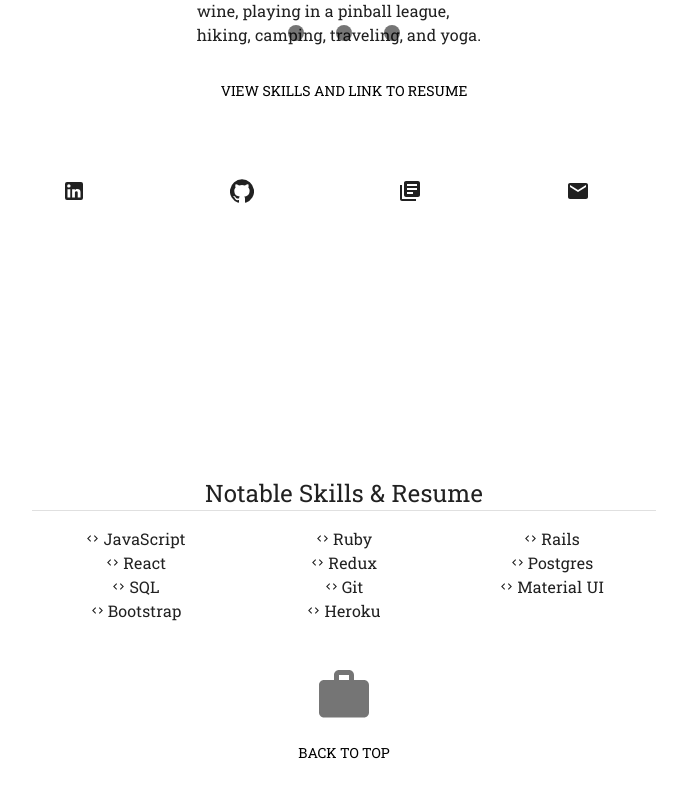
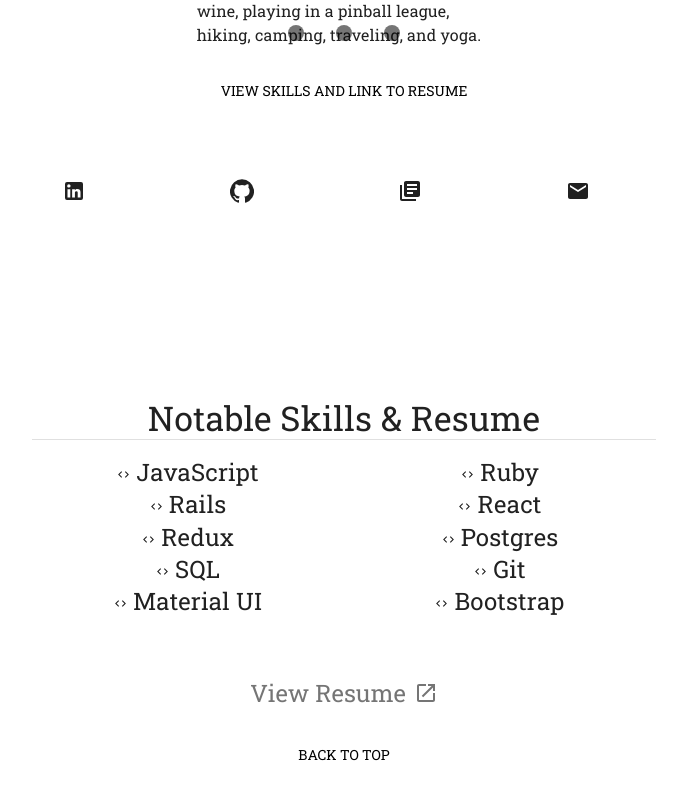
Before and after one commit to djtaylor8/my-portfolio, a React (Create React App) app: page /about in a window 1280 px wide. Shown: the part 574-1374 px from the top of the page, without its empty margins (314-1001 px from the left). Built offline with nearby package versions, Linux system fonts and the light colour scheme.

Commit message:
reorganize files, change styling of about

```diff
--- a/src/App.js
+++ b/src/App.js
@@ -5,7 +5,7 @@ import { createTheme, ThemeProvider } from '@mui/material/styles';
 import CssBaseline from '@mui/material/CssBaseline';
 import NavBar from './components/navigation/NavBar';
 import Welcome from './components/Welcome';
-import About from './components/About';
+import About from './components/about/About';
 import ProjectIndex from './components/projects/ProjectIndex';
 import ProjectShow from './components/projects/ProjectShow';
 import Footer from './components/navigation/Footer';
--- a/src/components/About.js
+++ b/src/components/about/About.js
@@ -4,10 +4,9 @@ import { Grid, Typography, Divider, IconButton, Button } from '@material-ui/core
 import { Avatar } from '@mui/material';
 import NavigateBeforeIcon from '@material-ui/icons/NavigateBefore';
 import NavigateNextIcon from '@material-ui/icons/NavigateNext';
-import Image from '../static/images/IMG_6865.png';
-import Skills from '../Skills';
-import WorkIcon from '@material-ui/icons/Work';
-import Tooltip from '@mui/material/Tooltip';
+import Image from '../../static/images/IMG_6865.png';
+import Skills from './Skills';
+import LaunchIcon from '@material-ui/icons/Launch';import Tooltip from '@mui/material/Tooltip';
 import { Link, Element, animateScroll as scroll } from 'react-scroll'
 
 const About = (props) => {
@@ -22,7 +21,7 @@ const About = (props) => {
     return (
         <div>
          <Grid container spacing={4} direction='column' style={{display: 'flex', margin: '0 auto', marginTop: '2px', marginLeft: '2px', marginBottom: '2rem', alignItems: 'center', justifyContent: 'center' }}>
-            <Grid item sm={6} style={{ marginBottom: '20rem' }} >
+            <Grid item sm={6} style={{ marginBottom: '15rem' }} >
             <Typography variant='h4' align='center'>About Me</Typography>
             <Divider style={{ marginBottom: '1rem', background: mode === 'dark' ? 'rgba(255, 255, 255, 0.12)' : 'rgba(0,0,0,0.12)' }}/>
             <Carousel
@@ -45,14 +44,12 @@ const About = (props) => {
         </Grid>
         <Grid item sm={6} style={{ marginBottom: '2rem' }}>
         <Element name='skills'>
-            <Typography variant='h5' align='center'>Notable Skills & Resume</Typography>
+            <Typography variant='h4' align='center'>Notable Skills & Resume</Typography>
             <Divider style={{ background: mode === 'dark' ? 'rgba(255,255,255,0.12)' : 'rgba(0,0,0,0.12)' }}/>
             <Skills skills={skills} />
-            <Tooltip title='View Resume' arrow placement='top'>
             <IconButton onClick={handleResume} style={{ display: 'flex', margin: '0 auto', marginTop: '3rem', marginBottom: '1rem', color: mode === 'dark' ? '#fff' : 'rgba(0,0,0,0.54)' }} >
-             <WorkIcon style={{ transform: 'scale(2.5)' }} />
+            <Typography variant='h5' style={{ marginRight: '0.5rem' }}>View Resume</Typography><LaunchIcon />
             </IconButton>
-            </Tooltip>
             <Button style={{ display: 'flex', margin: '0 auto', color: mode === 'dark' ? '#fff' : '#000'}} onClick={() => scroll.scrollToTop()} variant='text'>Back to Top</Button>
         </Element>
         </Grid>
--- a/src/Skills.js
+++ b/src/components/about/Skills.js
@@ -8,8 +8,8 @@ const Skills = (props) => {
 
   return <Grid container direction='row' style={{ display: 'flex', marginTop: '1rem' }}>
             {skills.map((skill) => (
-             <Grid item sm={4}>
-             <Typography align='center'><CodeIcon style={{ fontSize: 'small'}}/> {skill}</Typography>
+             <Grid item xs={6}>
+             <Typography variant='h5' align='center'><CodeIcon style={{ fontSize: 'small'}}/> {skill}</Typography>
             </Grid>
         ))}
         </Grid>;
--- a/src/static/data/skills.js
+++ b/src/static/data/skills.js
@@ -1 +1 @@
-export const skills = ['JavaScript', 'Ruby', 'Rails', 'React', 'Redux', 'Postgres', 'SQL', 'Git', 'Material UI', 'Bootstrap', 'Heroku']
+export const skills = ['JavaScript', 'Ruby', 'Rails', 'React', 'Redux', 'Postgres', 'SQL', 'Git', 'Material UI', 'Bootstrap']
```
